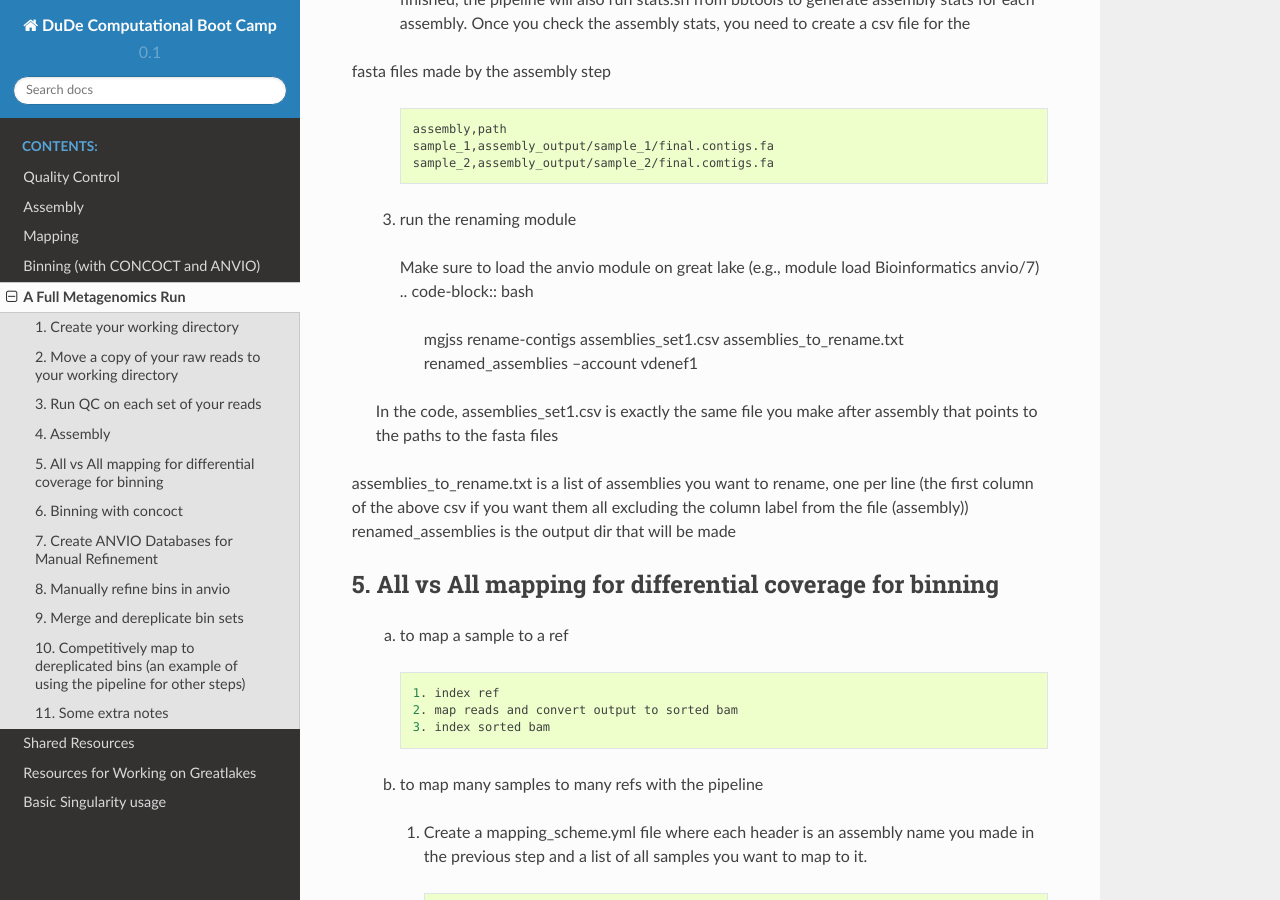
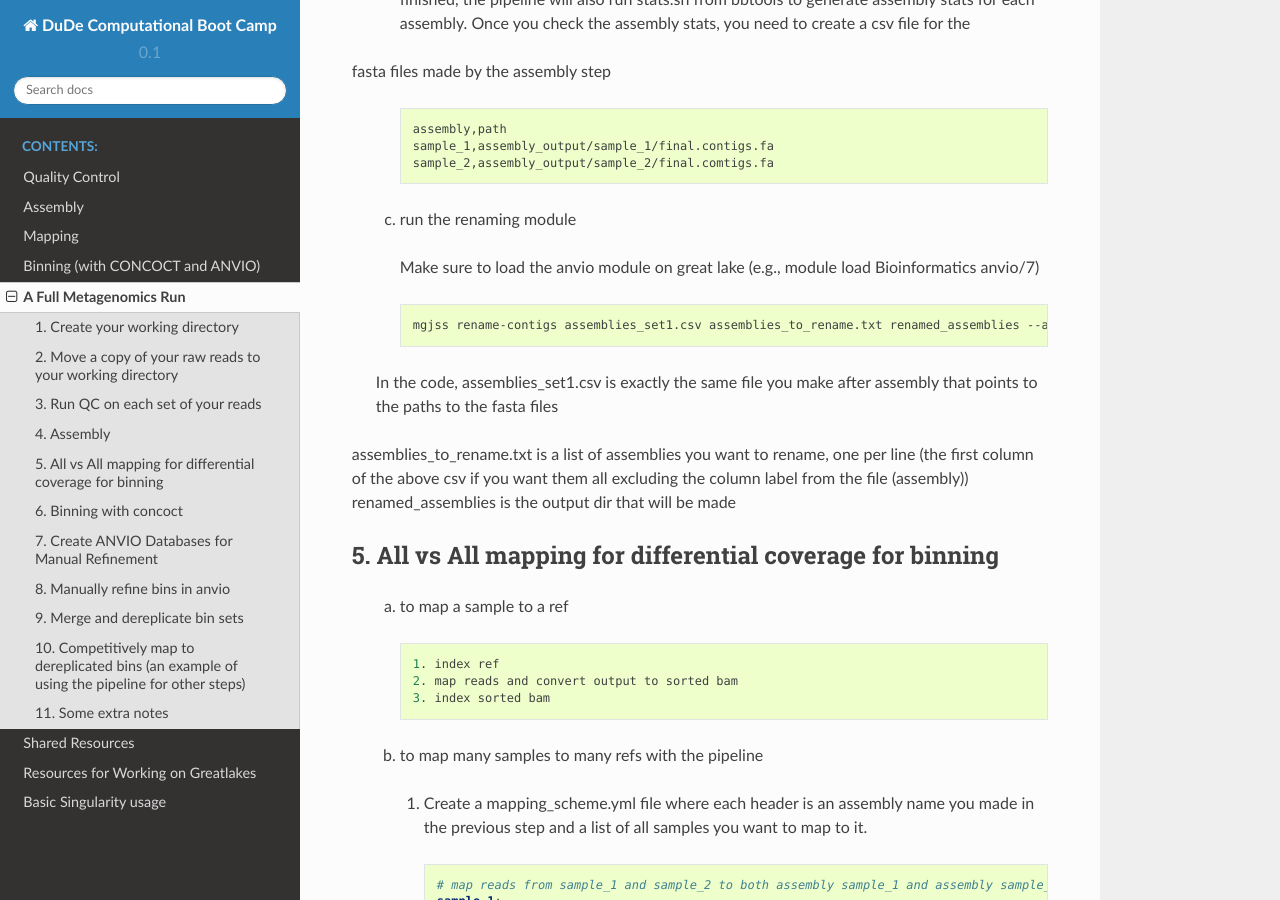
Before and after one commit to DenefLab/Computational-boot-camp, a Sphinx documentation site: the page built from docs/source/FullMetagenomicsRun.rst, in a window 1280 px wide and 900 px high, scrolled down 2625 px. Built offline with Sphinx 7.4.7 and the Read the Docs theme 2.0.0, drawn with Linux system fonts in a browser that asks for light colours; formulas are drawn with MathJax 3; part of the change alters nothing that is shown.

```diff
--- a/docs/source/FullMetagenomicsRun.rst
+++ b/docs/source/FullMetagenomicsRun.rst
@@ -107,8 +107,9 @@ fasta files made by the assembly step
     sample_1,assembly_output/sample_1/final.contigs.fa
     sample_2,assembly_output/sample_2/final.comtigs.fa
 
-  3. run the renaming module
+  c. run the renaming module
     Make sure to load the anvio module on great lake (e.g., module load Bioinformatics anvio/7)
+
     .. code-block:: bash
 
         mgjss rename-contigs assemblies_set1.csv assemblies_to_rename.txt renamed_assemblies --account vdenef1
@@ -116,6 +117,7 @@ fasta files made by the assembly step
   In the code, assemblies_set1.csv is exactly the same file you make after assembly that points to the paths to the fasta files
 assemblies_to_rename.txt is a list of assemblies you want to rename, one per line (the first column of the above csv if you want them all excluding the column label from the file (assembly))
 renamed_assemblies is the output dir that will be made
+
 
 5. All vs All mapping for differential coverage for binning
 ------------------------------------------------------------
```
